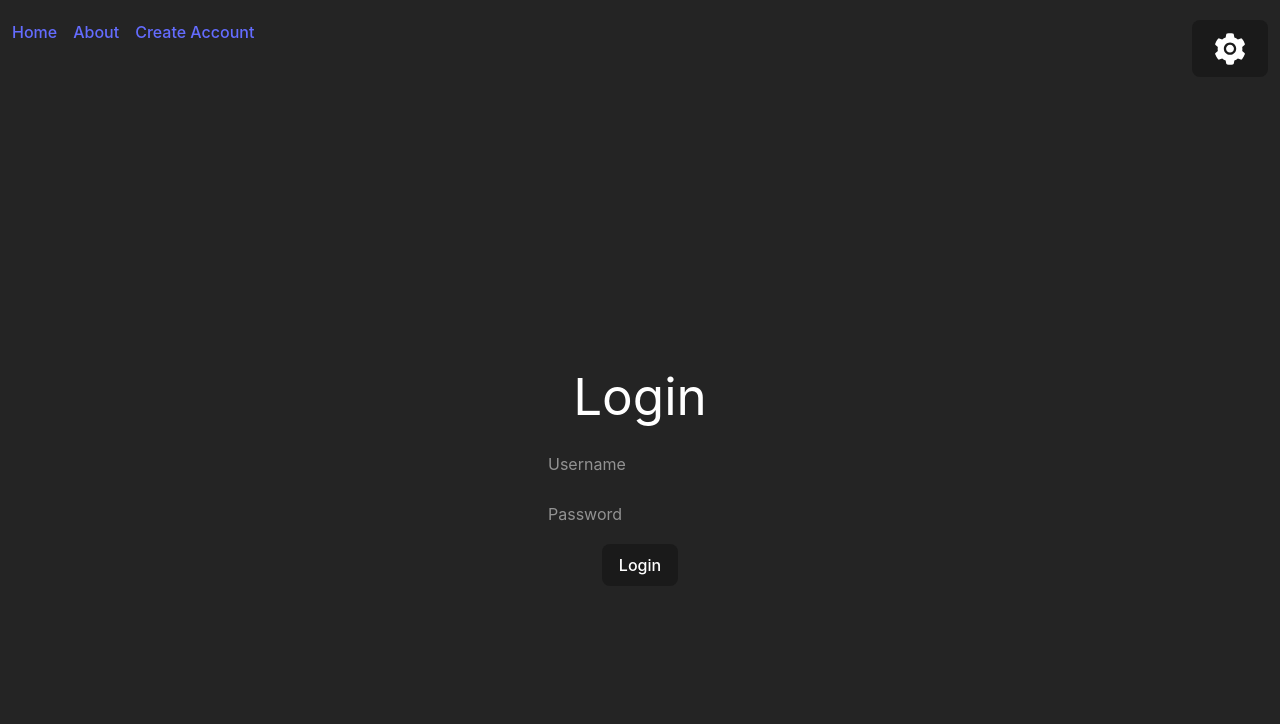
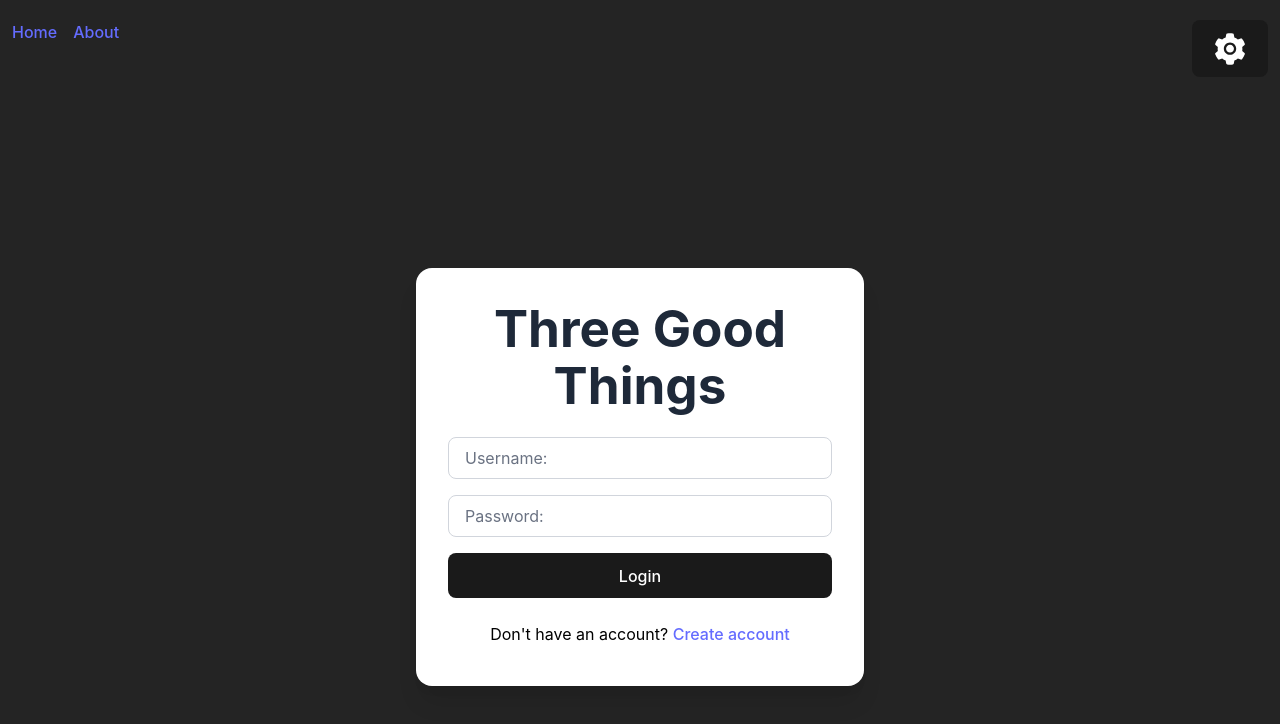
Before and after one commit to Asyboi/ThreeGoodThings, a React (Vite) app in the folder frontend/: page /login in a window 1280 px wide. Shown: the top 724 px of the page. Built offline with nearby package versions, Linux system fonts and the light colour scheme.

Commit message:
fixed create account and login feature

```diff
--- a/frontend/src/components/Navigation.jsx
+++ b/frontend/src/components/Navigation.jsx
@@ -28,12 +28,12 @@
         <li>
           <Link to="/about">About</Link>
         </li>
-        <li>
-          <Link to="/create">Create Account</Link>
-        </li>
         <div className="relative inline-block ml-auto" ref={dropdownRef}>
-          <button onClick={toggleDropdown} className="p-2 hover:bg-gray-100 rounded-full">
-            <AiFillSetting className="text-4xl"/>
+          <button
+            onClick={toggleDropdown}
+            className="p-2 hover:bg-gray-100 rounded-full"
+          >
+            <AiFillSetting className="text-4xl" />
           </button>
           {open && (
             <div className="absolute right-0 mt-2 w-40 bg-white border border-gray-300 rounded shadow-lg z-10">
--- a/frontend/src/pages/CreateAccount.jsx
+++ b/frontend/src/pages/CreateAccount.jsx
@@ -8,8 +8,8 @@
   const [password, setPassword] = useState("");
   const navigate = useNavigate();
 
-  const handleSubmit = async () => {
-    const res = await createUser(username, email, password);
+  const handleCreateSubmit = async () => {
+    const res = await createUser(username, email, password); //res = response
     console.log("res", res);
     if (res.error) {
       alert(
@@ -18,6 +18,10 @@
     } else if (res && res.message == "Account created") {
       navigate("/");
     }
+  };
+
+  const handleLoginSubmit = async () => {
+    navigate("/Login");
   };
 
   return (
@@ -29,34 +33,41 @@
 
         <div className="space-y-4">
           <input
-          type = "text"
-          value = {username}
-          onChange = {(e) => setUsername(e.target.value)}
-          placeholder = "Username: "
-          className = "w-full px-4 py-2 border border-gray-300 rounded-lg focus:outline-none focus:ring-2 focus:ring-blue-400 placeholder-gray-500 text-gray-800"
+            type="text"
+            value={username}
+            onChange={(e) => setUsername(e.target.value)}
+            placeholder="Username: "
+            className="w-full px-4 py-2 border border-gray-300 rounded-lg focus:outline-none focus:ring-2 focus:ring-blue-400 placeholder-gray-500 text-gray-800"
           />
 
           <input
-          type = "email"
-          value = {email}
-          onChange = {(e) => setEmail(e.target.value)}
-          placeholder = "Email: "
-          className = "w-full px-4 py-2 border border-gray-300 rounded-lg focus:outline-none focus:ring-2 focus:ring-blue-400 placeholder-gray-500 text-gray-800"
+            type="email"
+            value={email}
+            onChange={(e) => setEmail(e.target.value)}
+            placeholder="Email: "
+            className="w-full px-4 py-2 border border-gray-300 rounded-lg focus:outline-none focus:ring-2 focus:ring-blue-400 placeholder-gray-500 text-gray-800"
           />
 
           <input
-          type = "password"
-          value = {password}
-          onChange = {(e) => setPassword(e.target.value)}
-          placeholder = "Password: "
-          className = "w-full px-4 py-2 border border-gray-300 rounded-lg focus:outline-none focus:ring-2 focus:ring-blue-400 placeholder-gray-500 text-gray-800"
+            type="password"
+            value={password}
+            onChange={(e) => setPassword(e.target.value)}
+            placeholder="Password: "
+            className="w-full px-4 py-2 border border-gray-300 rounded-lg focus:outline-none focus:ring-2 focus:ring-blue-400 placeholder-gray-500 text-gray-800"
           />
 
           <button
-          className = "w-full bg-blue-500 hover:bg-blue-600 text-white font-semibold py-2 px-4 rounded-lg transition duration-200"
-          onClick={handleSubmit}
+            className="w-full bg-blue-500 hover:bg-blue-600 text-white font-semibold py-2 px-4 rounded-lg transition duration-200"
+            onClick={handleCreateSubmit}
           >
             Create Account
+          </button>
+
+          <button
+            className="w-full bg-blue-500 hover:bg-blue-600 text-white font-semibold py-2 px-4 rounded-lg transition duration-200"
+            onClick={handleLoginSubmit}
+          >
+            Login
           </button>
         </div>
       </div>
--- a/frontend/src/pages/Login.jsx
+++ b/frontend/src/pages/Login.jsx
@@ -1,10 +1,10 @@
-import  { useState } from 'react';
-import { loginUser } from '../services/requests';
-import { useNavigate } from 'react-router-dom';
+import { useState } from "react";
+import { loginUser } from "../services/requests";
+import { useNavigate, Link } from "react-router-dom";
 
 const Login = () => {
-  const [username, setUsername] = useState('');
-  const [password, setPassword] = useState('');
+  const [username, setUsername] = useState("");
+  const [password, setPassword] = useState("");
   const navigate = useNavigate();
 
   const handleSubmit = async () => {
@@ -20,52 +20,44 @@
     }
   };
 
-  const containerStyle = {
-    display: 'flex',
-    flexDirection: 'column',
-    justifyContent: 'center',
-    alignItems: 'center',
-    height: '100vh',
-    textAlign: 'center',
-  };
+  return (
+    <div className="min-h-screen flex items-center justify-center">
+      <div className="bg-white shadow-xl rounded-2xl p-8 w-full max-w-md">
+        <h1 className="text-2xl font-bold text-center text-gray-800 mb-6">
+          Three Good Things
+        </h1>
 
-  const headingStyle = {
-    marginBottom: '20px', // Add space below the heading
-    color: 'white',
-  };
-
-  const inputStyle = {
-    marginBottom: '10px',
-    padding: '8px',
-    width: '200px',
-    color: 'white',
-  };
-
-  const buttonStyle = {
-    padding: '8px 16px',
-  };
-
-  return (
-    <div style={containerStyle}>
-      <h1 style={headingStyle}>Login </h1>
+        <div className="space-y-4">
           <input
             type="text"
-          placeholder="Username"
             value={username}
             onChange={(e) => setUsername(e.target.value)}
-          style={inputStyle}
+            placeholder="Username: "
+            className="w-full px-4 py-2 border border-gray-300 rounded-lg focus:outline-none focus:ring-2 focus:ring-blue-400 placeholder-gray-500 text-gray-800"
           />
+
           <input
             type="password"
-          placeholder="Password"
             value={password}
             onChange={(e) => setPassword(e.target.value)}
-          style={inputStyle}
+            placeholder="Password: "
+            className="w-full px-4 py-2 border border-gray-300 rounded-lg focus:outline-none focus:ring-2 focus:ring-blue-400 placeholder-gray-500 text-gray-800"
           />
-        <button style={buttonStyle}
-         onClick={handleSubmit}>
+
+          <button
+            className="w-full bg-blue-500 hover:bg-blue-600 text-white font-semibold py-2 px-4 rounded-lg transition duration-200"
+            onClick={handleSubmit}
+          >
             Login
           </button>
+
+          <p className="w-full text-black py-2 px-4">
+            {" "}
+            Don&apos;t have an account?{" "}
+            <Link to="/create"> Create account </Link>{" "}
+          </p>
+        </div>
+      </div>
     </div>
   );
 };
--- a/frontend/src/pages/NotFound.jsx
+++ b/frontend/src/pages/NotFound.jsx
@@ -1,6 +1,4 @@
-import React from "react";
-
-const NotFound = ({ ...props }) => {
+const NotFound = () => {
   return (
     <div className="flex h-full justify-center items-center p-5">
       <h1>This page was not found, please navigate back to home</h1>
--- a/package.json
+++ b/package.json
@@ -1,5 +1,6 @@
 {
   "dependencies": {
+    "firebase": "^11.10.0",
     "react-icons": "^5.5.0"
   }
 }
```
Also changed, not shown: frontend/src/pages/PastLogs.jsx (+1 -9 lines), 2 other files (tests, documents, lock files or other folders). Lines whose indentation alone changed are shown as unchanged.
